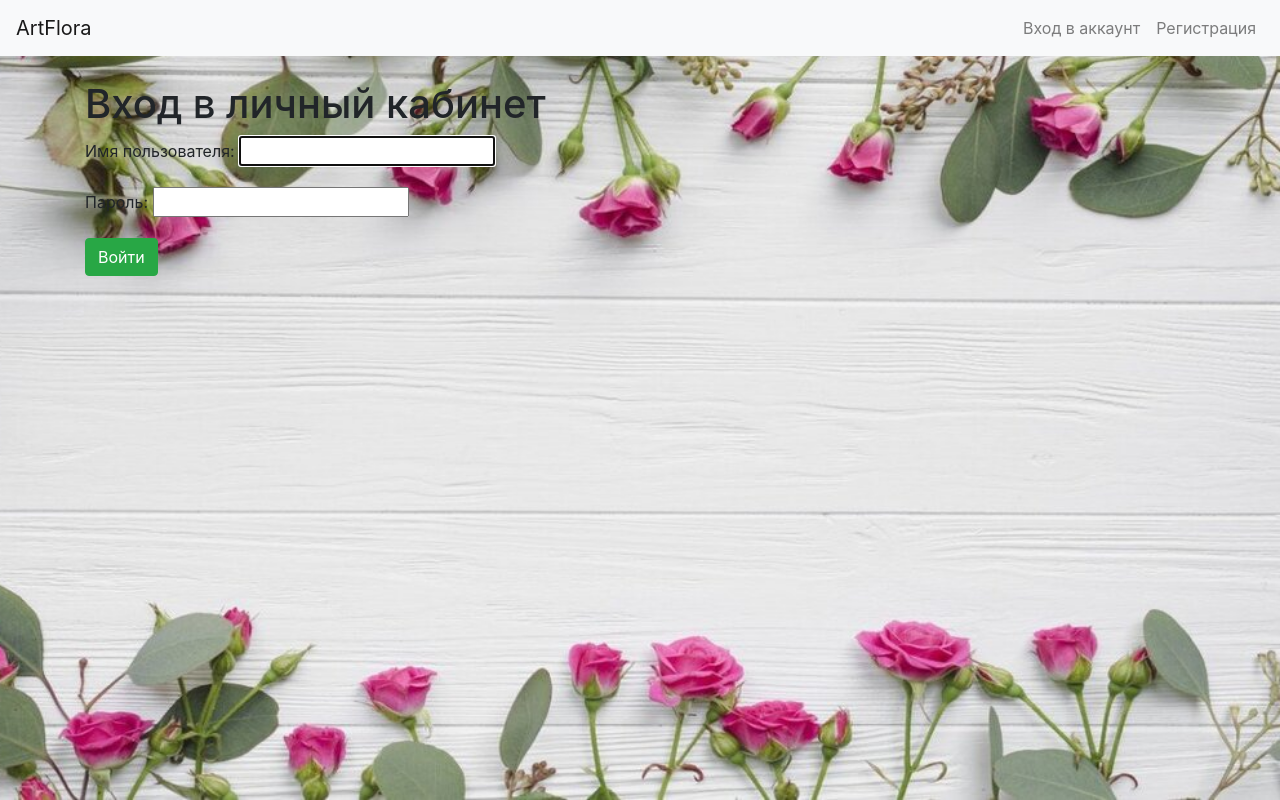
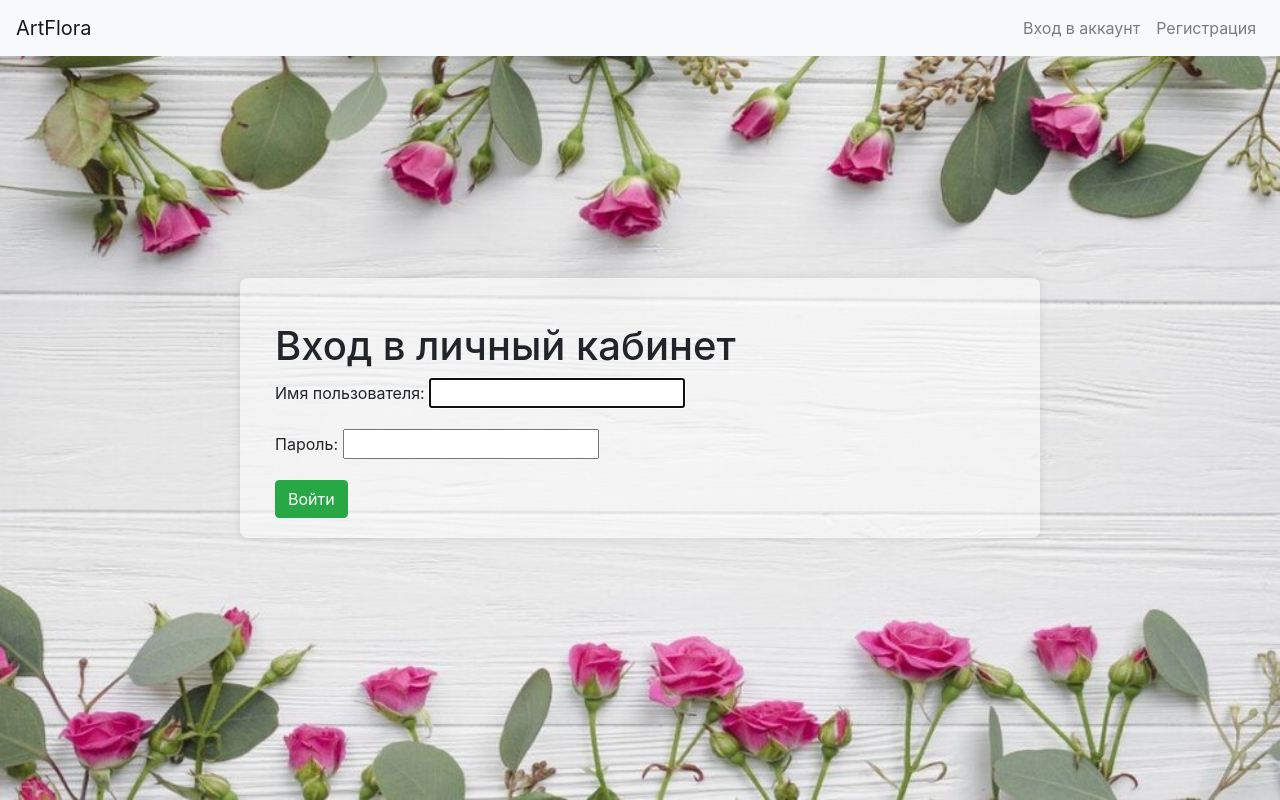
Before and after one commit to maxpanev/Final-project2, a Django app: page / in a window 1280 px wide. Run offline with Django 5.2, Linux system fonts and the light colour scheme; some libraries are stand-ins or nearby versions.

Commit message:
add new code

```diff
--- a/myproject/myapp/templates/base.html
+++ b/myproject/myapp/templates/base.html
@@ -12,6 +12,29 @@
             background-repeat: no-repeat;
             background-attachment: fixed;
             background-position: center;
+            height: 96vh;
+            margin: 0;
+            display: flex;
+            flex-direction: column;
+            justify-content: center;
+            align-items: center;
+        }
+
+        .content-container {
+            padding: 20px;
+            border-radius: 8px;
+            box-shadow: 0 0 10px rgba(0, 0, 0, 0.1);
+            max-width: 800px;
+            width: 100%;
+            background: rgba(255, 255, 255, 0.5); /* полупрозрачный фон */
+        }
+
+        .navbar {
+            width: 100%;
+            position: fixed;
+            top: 0;
+            left: 0;
+            z-index: 1000;
         }
     </style>
 </head>
@@ -19,7 +42,7 @@
 <nav class="navbar navbar-expand-lg navbar-light bg-light">
     <a class="navbar-brand" href="{% url 'layoute' %}">ArtFlora</a>
     <div class="collapse navbar-collapse">
-        <ul class="navbar-nav ml-auto">  <!-- Добавлено ml-auto для выравнивания справа -->
+        <ul class="navbar-nav ml-auto">
             {% if user.is_authenticated %}
                 <li class="nav-item">
                     <a class="nav-link" href="{% url 'logout' %}">Выйти из аккаунта</a>
@@ -35,6 +58,7 @@
         </ul>
     </div>
 </nav>
+<div class="content-container mt-5">
     <div class="container mt-4">
         {% if messages %}
             {% for message in messages %}
@@ -49,6 +73,7 @@
         {% block content %}
         {% endblock %}
     </div>
+</div>
 <script src="https://code.jquery.com/jquery-3.5.1.slim.min.js"></script>
 <script src="https://cdn.jsdelivr.net/npm/@popperjs/core@2/dist/umd/popper.min.js"></script>
 <script src="https://stackpath.bootstrapcdn.com/bootstrap/4.5.2/js/bootstrap.min.js"></script>
```
Also changed, not shown: myproject/myapp/templates/layoute.html (+13 -9 lines). Lines whose indentation alone changed are shown as unchanged.
